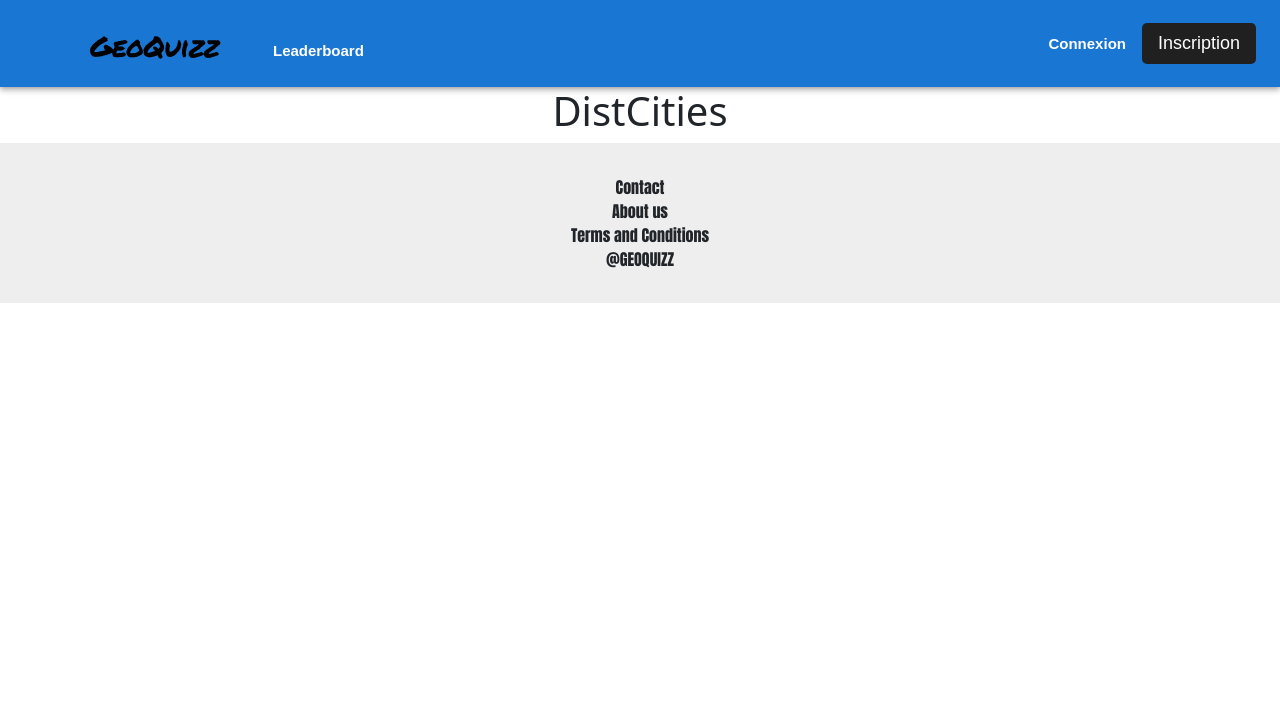
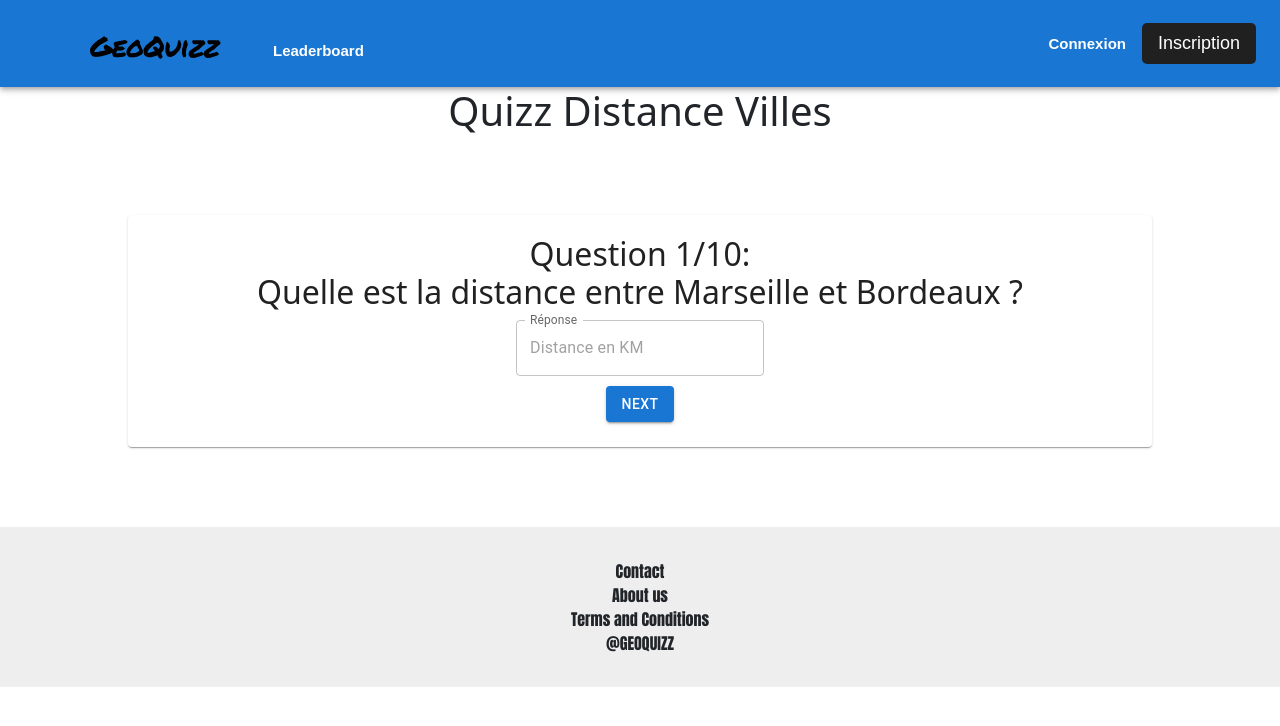
Before and after one commit to valentinflegon/quizz-app, a React (Create React App) app in the folder client/: page /dist-cities in a window 1280 px wide. Shown: the top 726 px of the page. Built offline with nearby package versions, Linux system fonts and the light colour scheme; a web font is replaced by a local one.

Commit message:
FRONT | Mise en forme du quizz

```diff
--- /dev/null
+++ b/client/src/components/QuestionCard.jsx
@@ -0,0 +1,42 @@
+import React from 'react';
+import { Card,Button } from '@mui/material';
+import '../styles/components/_questionCard.scss'
+import PropTypes from 'prop-types';
+import TextField from '@mui/material/TextField';
+
+const NUMBERQUESTION = 10;
+
+QuestionCard.protoTypes = {
+  isStarted: PropTypes.bool
+}
+
+function QuestionCard({currentQuestion, question, inputText}){
+  let isStarted;
+  if (currentQuestion > 0) isStarted = true;
+  return isStarted ?(
+      <Card className='questionCard'>
+        <h2>Question 1/10: <br /> <span>{question}</span></h2>
+
+        <TextField
+          className='input'
+          id="outlined-number"
+          label="Réponse"
+          type="number"
+          placeholder= {inputText}
+          InputLabelProps={{
+            shrink: true,
+          }}
+        />
+        <div className='button'>
+        <Button variant="contained">Next</Button>
+        </div>
+      </Card>
+  ) : (
+    <Card className='questionCard'>
+<Button variant="contained">Start</Button>
+    </Card>
+  );
+}
+
+
+export default QuestionCard;
--- a/client/src/pages/Game/DistCities.jsx
+++ b/client/src/pages/Game/DistCities.jsx
@@ -1,11 +1,18 @@
 import React from 'react';
 import { NavLink } from 'react-router-dom';
+import QuestionCard from '../../components/QuestionCard';
+
+const NUMBERQUESTION = 10;
 
 const DistCities = () => {
+    const currentQuestion = 1;
   return (
-    <div>
-      <h1>DistCities</h1>
-    </div>
+    <>
+    <h1>Quizz Distance Villes</h1>
+
+     <QuestionCard currentQuestion={currentQuestion} question={'Quelle est la distance entre Marseille et Bordeaux ?'} inputText={'Distance en KM'} />
+
+    </>
   );
 };
 
--- a/client/src/styles/_app.scss
+++ b/client/src/styles/_app.scss
@@ -6,7 +6,9 @@
 }
 
 body {
-    background: var( --color-bg)
+    background: var( --color-bg);
+    min-width: 350px;
+
 }
 
 a {
--- /dev/null
+++ b/client/src/styles/components/_questionCard.scss
@@ -0,0 +1,24 @@
+.questionCard{
+    margin-top: 80px;
+    margin-left: auto;
+    margin-right: auto;
+    margin-bottom: 80px;
+    width: 80%;
+    padding-top: 20px;
+
+}
+
+.questionCard:hover{
+    box-shadow: rgba(0, 0, 0, 0.35) 0px 5px 15px;
+
+}
+
+.input {
+    margin-top: 30px;
+    margin-bottom: 30px;
+}
+
+.button{
+    margin-top: 10px;
+    margin-bottom: 25px;
+}
```
